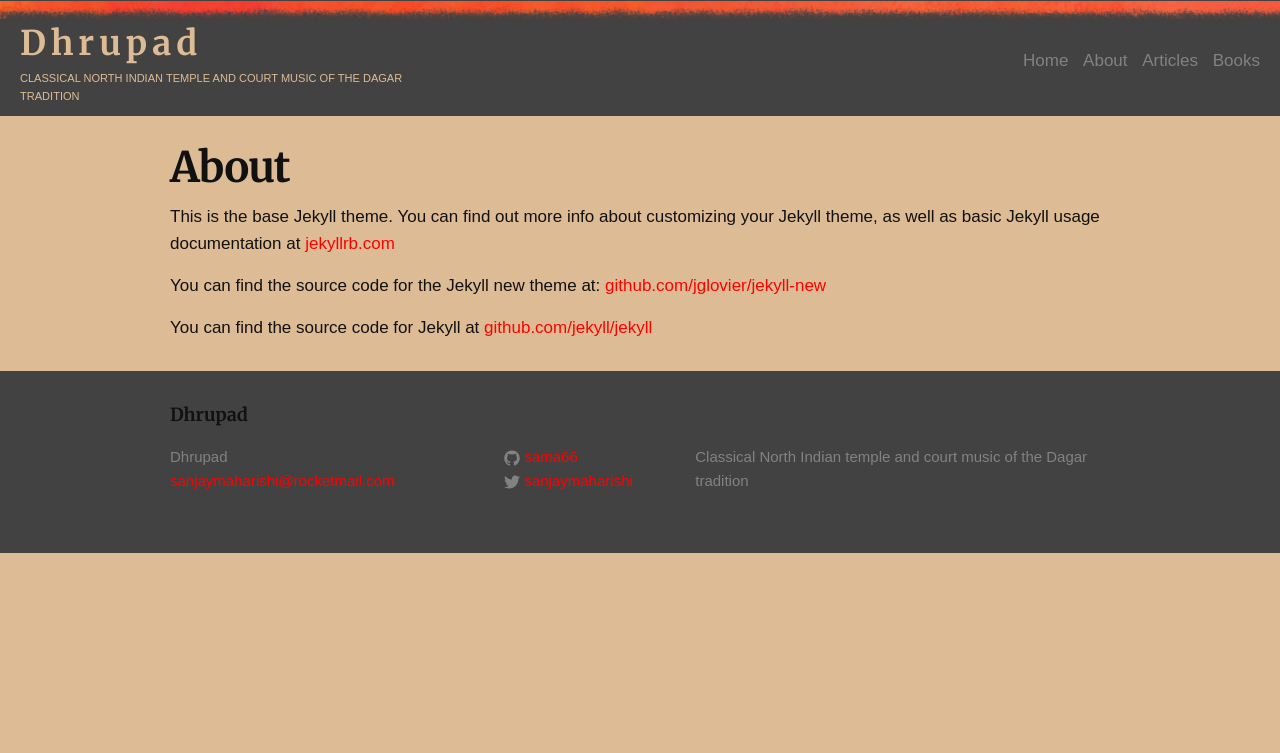
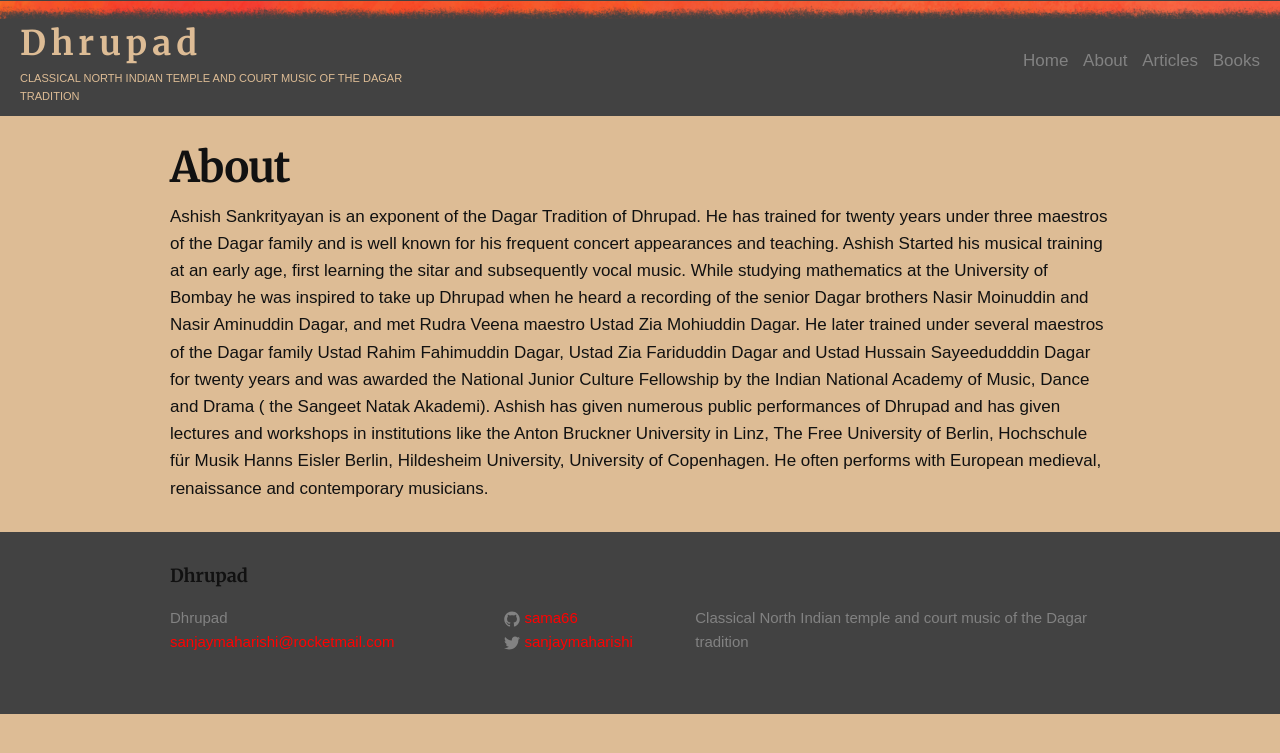
Before and after one commit to sama66/q2, a Jekyll site: the page built from about.md, in a window 1280 px wide. Shown: the top 753 px of the page. Built offline with Jekyll 4.4.1, drawn with Linux system fonts in a browser that asks for light colours; some web fonts are replaced.

Commit message:
about - ashish

```diff
--- a/about.md
+++ b/about.md
@@ -4,8 +4,4 @@
 permalink: /about/
 ---
 
-This is the base Jekyll theme. You can find out more info about customizing your Jekyll theme, as well as basic Jekyll usage documentation at [jekyllrb.com](http://jekyllrb.com/)
-
-You can find the source code for the Jekyll new theme at: [github.com/jglovier/jekyll-new](https://github.com/jglovier/jekyll-new)
-
-You can find the source code for Jekyll at [github.com/jekyll/jekyll](https://github.com/jekyll/jekyll)
+Ashish Sankrityayan is an exponent of the Dagar Tradition of Dhrupad. He has trained for twenty years under three maestros of the Dagar family and is well known for his frequent concert appearances and teaching. Ashish Started his musical training at an early age, first learning the sitar and subsequently vocal music. While studying mathematics at the University of Bombay he was inspired to take up Dhrupad when he heard a recording of the senior Dagar brothers Nasir Moinuddin and Nasir Aminuddin Dagar, and met Rudra Veena maestro Ustad Zia Mohiuddin Dagar. He later trained under several maestros of the Dagar family Ustad Rahim Fahimuddin Dagar, Ustad Zia Fariduddin Dagar and Ustad Hussain Sayeedudddin Dagar for twenty years and was awarded the National Junior Culture Fellowship by the Indian National Academy of Music, Dance and Drama ( the Sangeet Natak Akademi). Ashish has given numerous public performances of Dhrupad and has given lectures and workshops in institutions like the Anton Bruckner University in Linz, The Free University of Berlin, Hochschule für Musik Hanns Eisler Berlin, Hildesheim University, University of Copenhagen. He often performs with European medieval, renaissance and contemporary musicians.
```
